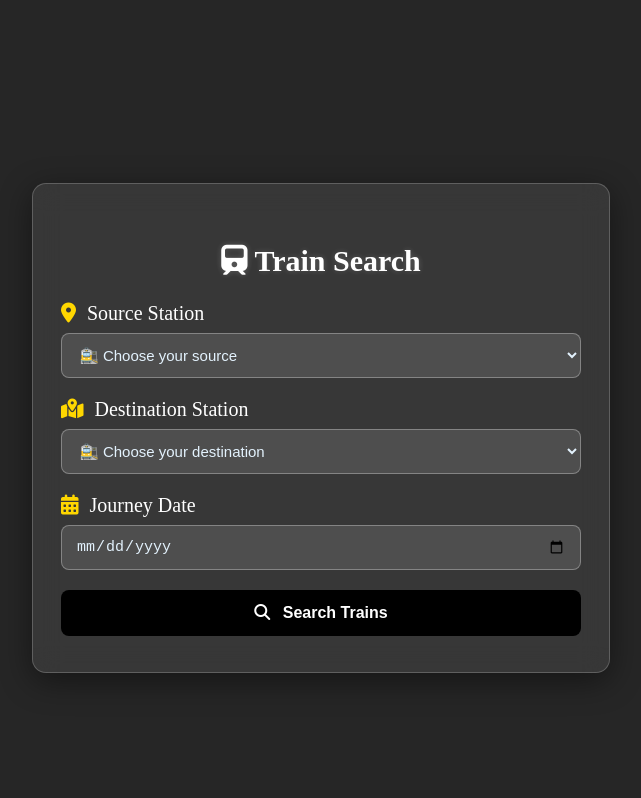
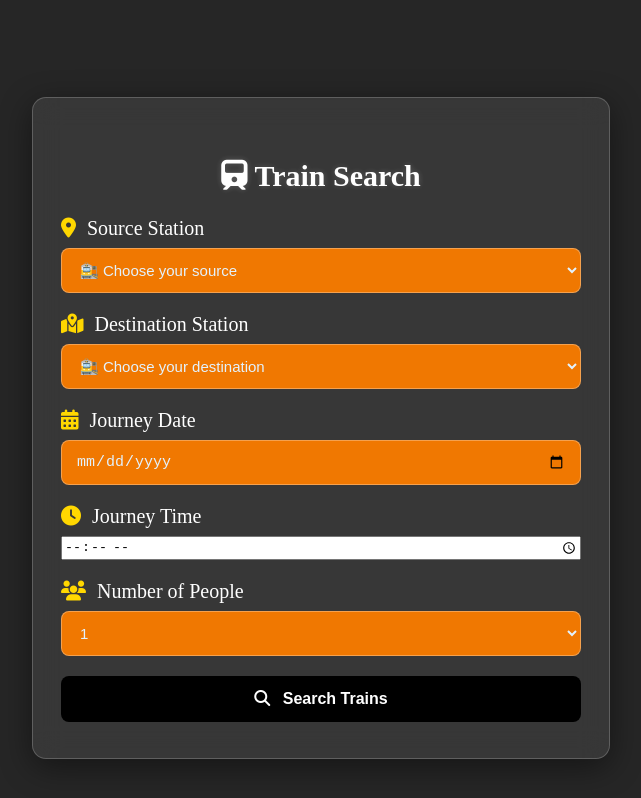
Before and after one commit to YashPrime-02/IRCTC-IMPROVISED-CLONE, an Angular app in the folder train-ticket-frontend/: page /train-search in a window 1280 px wide. Shown: the top 798 px of the page, without its empty margins (319-960 px from the left). Built offline with nearby package versions, Linux system fonts and the light colour scheme; sample sign-in values are in the browser's storage.

Commit message:
UPDated css

```diff
--- a/train-ticket-frontend/src/app/app.module.ts
+++ b/train-ticket-frontend/src/app/app.module.ts
@@ -30,7 +30,7 @@ import { AuthGuard } from './shared/auth.guard';
     AppRoutingModule,
     HttpClientModule,
     FormsModule,
-    CommonModule // ✅ Required for *ngFor and other directives
+    CommonModule
   ],
   providers: [AuthGuard],
   bootstrap: [AppComponent]
--- a/train-ticket-frontend/src/app/app.routes.ts
+++ b/train-ticket-frontend/src/app/app.routes.ts
@@ -4,7 +4,7 @@ import { SignupComponent } from './auth/signup/signup.component';
 import { TrainSearchComponent } from './train-search/train-search/train-search.component';
 import { BookingComponent } from './booking/booking/booking.component';
 import { TicketViewComponent } from './ticket-view/ticket-view/ticket-view.component';
-import { AuthGuard } from './shared/auth.guard'; // Make sure this is class-based
+import { AuthGuard } from './shared/auth.guard';
 
 export const routes: Routes = [
   { path: '', redirectTo: 'login', pathMatch: 'full' },
--- a/train-ticket-frontend/src/app/train-search/train-search/train-search.component.css
+++ b/train-ticket-frontend/src/app/train-search/train-search/train-search.component.css
@@ -33,7 +33,7 @@ body, html {
   backdrop-filter: var(--blur);
   -webkit-backdrop-filter: var(--blur);
   box-shadow: 0 8px 32px rgba(0, 0, 0, 0.25);
-  color:white;
+  color:rgba(255, 255, 255, 0.2);
 }
 
 /* Form Box */
@@ -79,7 +79,7 @@ select {
   border: 1px solid white;
   font-size: 15px;
   background-color: rgba(255, 255, 255, 0.1);
-  color:white;
+  color:black;
   outline: none;
   transition: all 0.3s ease;
 }
@@ -239,7 +239,7 @@ html, body {
   100% { background-position: 0% 50%; }
 }
 
-/* 🔳 GLASS EFFECT FOR FORM & MODAL */
+/* 🔳 GLASS EFFECT FOR FORM & MODAL  FOR BOX COLORS*/
 .form-box,
 .modal-content {
   background: rgba(255, 255, 255, 0.08) !important;
@@ -254,7 +254,7 @@ html, body {
 /* ✏️ INPUT FIELDS - BRIGHT & CLEAN */
 .form-box select,
 .form-box input[type="date"] {
-  background: rgba(255, 255, 255, 0.12) !important;
+  background:rgb(240 120 1) !important;
   font-size: 15px;
   border: 1px solid rgba(255, 255, 255, 0.3) !important;
 }
--- a/train-ticket-frontend/src/app/train-search/train-search/train-search.component.html
+++ b/train-ticket-frontend/src/app/train-search/train-search/train-search.component.html
@@ -27,8 +27,22 @@
 
     <!-- Date -->
     <div class="form-group">
-      <label for="journeyDate"><i class="fas fa-calendar-alt"></i> Journey Date</label>
+      <label for="journeyTime"><i class="fas fa-calendar-alt"></i> Journey Date</label>
       <input type="date" id="journeyDate" [(ngModel)]="selectedDate" />
+    </div>
+
+    <!-- Time -->
+    <div class="form-group">
+      <label for="journeyTime"><i class="fas fa-clock"></i> Journey Time</label>
+      <input type="time" id="journeyTime" [(ngModel)]="selectedTime" />
+    </div>
+
+    <!-- Number of People (Dropdown 1-8) -->
+    <div class="form-group">
+      <label for="numPeople"><i class="fas fa-users"></i> Number of People</label>
+      <select id="numPeople" [(ngModel)]="numberOfPeople">
+        <option *ngFor="let n of peopleOptions" [value]="n">{{ n }}</option>
+      </select>
     </div>
 
     <!-- Search Button -->
@@ -51,9 +65,16 @@
       <button class="close-btn" (click)="closeModal()">❌</button>
       <h2><i class="fas fa-list-ul"></i> Available Trains ({{ trains.length }})</h2>
 
+      <!-- Journey Info -->
+      <div class="user-journey-info">
+        <p><i class="fas fa-calendar-day"></i> Journey Date: <strong>{{ selectedDate || 'N/A' }}</strong></p>
+        <p><i class="fas fa-clock"></i> Journey Time: <strong>{{ selectedTime || 'N/A' }}</strong></p>
+        <p><i class="fas fa-user-friends"></i> People: <strong>{{ numberOfPeople }}</strong></p>
+      </div>
+
       <div class="train-card-container">
         <div *ngFor="let train of trains" class="train-card">
-          <p><strong>{{ train.trainName }}</strong></p>
+          <p><strong><i class="fas fa-train"></i> {{ train.trainName }}</strong></p>
           <p><i class="fas fa-clock"></i> {{ train.departureTime }} → {{ train.arrivalTime }}</p>
           <p><i class="fas fa-hourglass-half"></i> Duration: {{ train.duration }}</p>
         </div>
--- a/train-ticket-frontend/src/app/train-search/train-search/train-search.component.ts
+++ b/train-ticket-frontend/src/app/train-search/train-search/train-search.component.ts
@@ -32,7 +32,11 @@ export class TrainSearchComponent implements OnInit {
   searched: boolean = false;
   showModal: boolean = false;
   loading: boolean = false;
-  selectedDate: string = ''; // Journey date
+
+  selectedDate: string = '';            // Journey Date
+  selectedTime: string = '';            // Journey Time
+  numberOfPeople: number = 1;           // Default People = 1
+  peopleOptions: number[] = [1, 2, 3, 4, 5, 6, 7, 8];  // Dropdown options
 
   constructor(private http: HttpClient) {}
 
--- a/train-ticket-frontend/src/assets/train_data.json
+++ b/train-ticket-frontend/src/assets/train_data.json
@@ -59,6 +59,32 @@
       "sourceCode": "NDLS",
       "destinationCode": "CNB"
     },
+    {
+      "trainName": "Kanpur Shatabdi",
+      "departureTime": "15:00",
+      "arrivalTime": "19:45",
+      "duration": "04:45:00",
+      "sourceCode": "CNB",
+      "destinationCode": "NDLS"
+    },
+    {
+      "trainName": "Lucknow Mail",
+      "departureTime": "22:00",
+      "arrivalTime": "06:50",
+      "duration": "08:50:00",
+      "sourceCode": "LKO",
+      "destinationCode": "NDLS"
+    },
+    {
+      "trainName": "IRCTC TEJAS EXPRESS",
+      "departureTime": "15:00",
+      "arrivalTime": "19:45",
+      "duration": "04:45:00",
+      "sourceCode": "CNB",
+      "destinationCode": "NDLS"
+    },
+
+
     {
       "trainName": "Magadh Express",
       "departureTime": "21:10",
```
